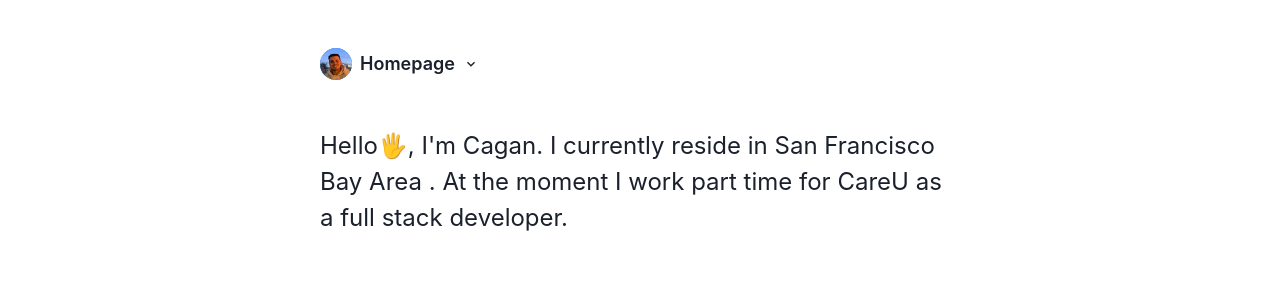
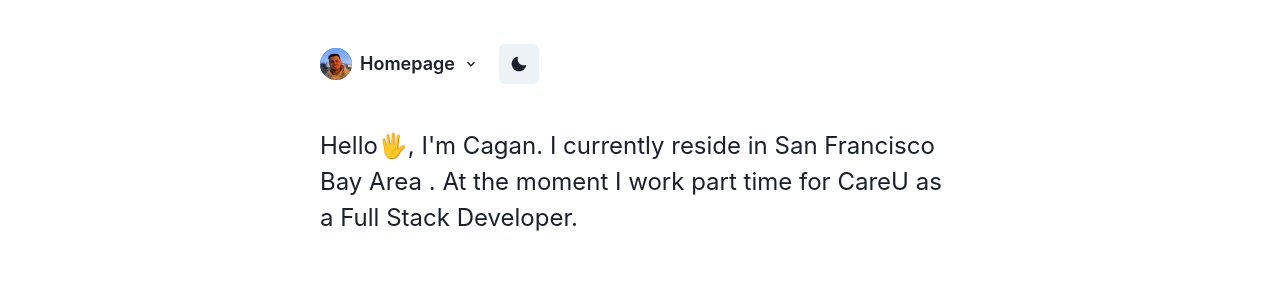
Before and after one commit to cagansevencan/Homepage, a Next.js app: page / in a window 1280 px wide. Shown: the top 286 px of the page. Built offline with nearby package versions, Linux system fonts and the light colour scheme.

Commit message:
Dark Mode

```diff
--- a/components/header.js
+++ b/components/header.js
@@ -1,7 +1,8 @@
-import {useColorMode, IconButton} from '@chakra-ui/react'
+import { useColorMode, IconButton } from '@chakra-ui/react'
+import {MoonIcon, SunIcon} from "@chakra-ui/icons";
 import NextLink from 'next/link'
-import { ChevronDownIcon} from "@chakra-ui/icons";
-import {useRouter} from 'next/router'
+import { ChevronDownIcon } from '@chakra-ui/icons'
+import { useRouter } from 'next/router'
 import {
   Menu,
   MenuButton,
@@ -18,21 +19,20 @@ import {
 } from '@chakra-ui/react'
 
 const MENU = [
-    {name: 'Homepage', url: '/'},
-    {name: 'Spotify Gems', url: '/spotify'},
-    {name: 'Bookmarks', url: '/bookmarks'},
-    {name: 'Photos', url: '/photos'},
+  { name: 'Homepage', url: '/' },
+  { name: 'Spotify Gems', url: '/spotify' },
+  { name: 'Bookmarks', url: '/bookmarks' },
+  { name: 'Photos', url: '/photos' }
 ]
-
 
 function Header() {
   const router = useRouter()
   const activePage = MENU.find((_) => _.url === router.pathname)
-
+  const { colorMode, toggleColorMode } = useColorMode()
   return (
-        <Box as={"header"} py={10}>
-            <Container maxW={"2xl"}>
-                <Menu as={"nav"}>
+    <Box as={'header'} py={10}>
+      <Container maxW={'2xl'}>
+        <Menu as={'nav'} >
           <MenuButton
             as={Button}
             ml={-3}
@@ -43,8 +43,8 @@ function Header() {
           >
             {/* visible part */}
             <HStack spacing={2}>
-                        <Avatar size={"sm"} src={"/new.jpeg"} name="Cagan Sevencan" />
-                        <Text fontSize={"lg"}>{activePage && activePage.name}</Text>
+              <Avatar size={'sm'} src={'/new.jpeg'} name="Cagan Sevencan" />
+              <Text fontSize={'lg'}>{activePage && activePage.name}</Text>
               <ChevronDownIcon />
             </HStack>
           </MenuButton>
@@ -53,13 +53,13 @@ function Header() {
           <MenuList>
             {MENU.map((item) => {
               return (
-                                <MenuItem as={"div"} p={0} key={item.url}>
+                <MenuItem as={'div'} p={0} key={item.url}>
                   <NextLink href={item.url}>
                     <Link
                       px={3}
                       py={2}
-                                            w={"full"}
-                                            _hover={{textDecoration: 'none'}}
+                      w={'full'}
+                      _hover={{ textDecoration: 'none' }}
                     >
                       {item.name}
                     </Link>
@@ -69,6 +69,13 @@ function Header() {
             })}
           </MenuList>
         </Menu>
+
+        <IconButton
+        aria-label={"Toggle Dark Switch"}
+        icon={colorMode === 'dark' ? <SunIcon />  : <MoonIcon/> }
+        onClick={toggleColorMode}
+        ml={2}
+        />
       </Container>
     </Box>
   )
--- a/package.json
+++ b/package.json
@@ -9,19 +9,19 @@
     "start": "next start"
   },
   "dependencies": {
+    "@chakra-ui/icons": "^1.0.0-rc.8",
     "@chakra-ui/react": "^1.1.2",
-    "@chakra-ui/icons": "^1.0.2",
     "@emotion/react": "^11.1.4",
     "@emotion/styled": "^11.0.0",
-    "framer-motion": "^3.2.0",
     "airtable": "^0.10.1",
     "date-fns": "^2.16.1",
+    "framer-motion": "^3.2.0",
     "next": "10.0.5",
     "next-pwa": "^5.0.1",
     "react": "17.0.1",
     "react-dom": "17.0.1"
   },
   "devDependencies": {
-    "prettier": "^2.2.1"
+    "prettier": "2.2.1"
   }
 }
--- a/pages/index.js
+++ b/pages/index.js
@@ -2,9 +2,9 @@ import Head from 'next/head'
 import NextLink from 'next/link'
 import NextImage from 'next/image'
 
-
 import styles from '../styles/Home.module.css'
 import { Container, Link, Text } from '@chakra-ui/react'
+
 export default function Home() {
   return (
     <>
@@ -14,25 +14,24 @@ export default function Home() {
 
       <Container maxW="2xl">
         <Text fontSize="2xl">
-               Hello🖐, I'm Cagan. I currently reside in San Francisco Bay Area .
-               At the moment I work part time for{' '}
+          Hello🖐, I'm Cagan. I currently reside in San Francisco Bay Area . At
+          the moment I work part time for{' '}
           <Link as={NextLink} href="http://careusolutions.com/" isExternal>
             <a>CareU</a>
           </Link>{' '}
-                as a full stack developer.
+          as a Full Stack Developer.
         </Text>
       </Container>
 
       <Container maxW="6xl" mt={20}>
         <NextImage
-               src="/yeni2.jpg"
+          src="/yeni2.jpeg"
           alt="Cagan Sevencan"
           width={1433}
           height={1018}
           layout="responsive"
         />
       </Container>
-
     </>
   )
 }
```
Also changed, not shown: pages/_app.js (+4 -5 lines), 1 other file (tests, documents, lock files or other folders). Lines whose indentation alone changed are shown as unchanged.
